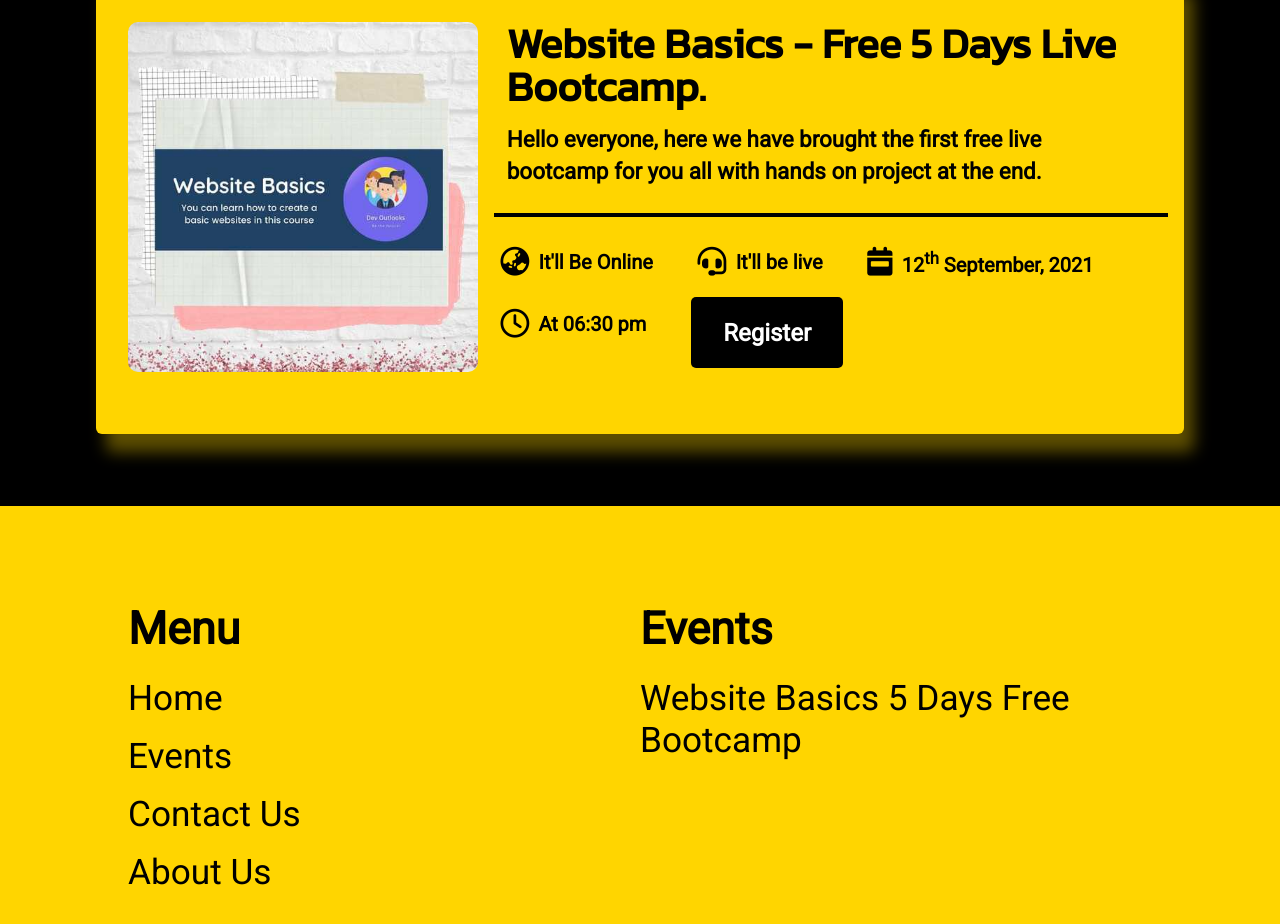
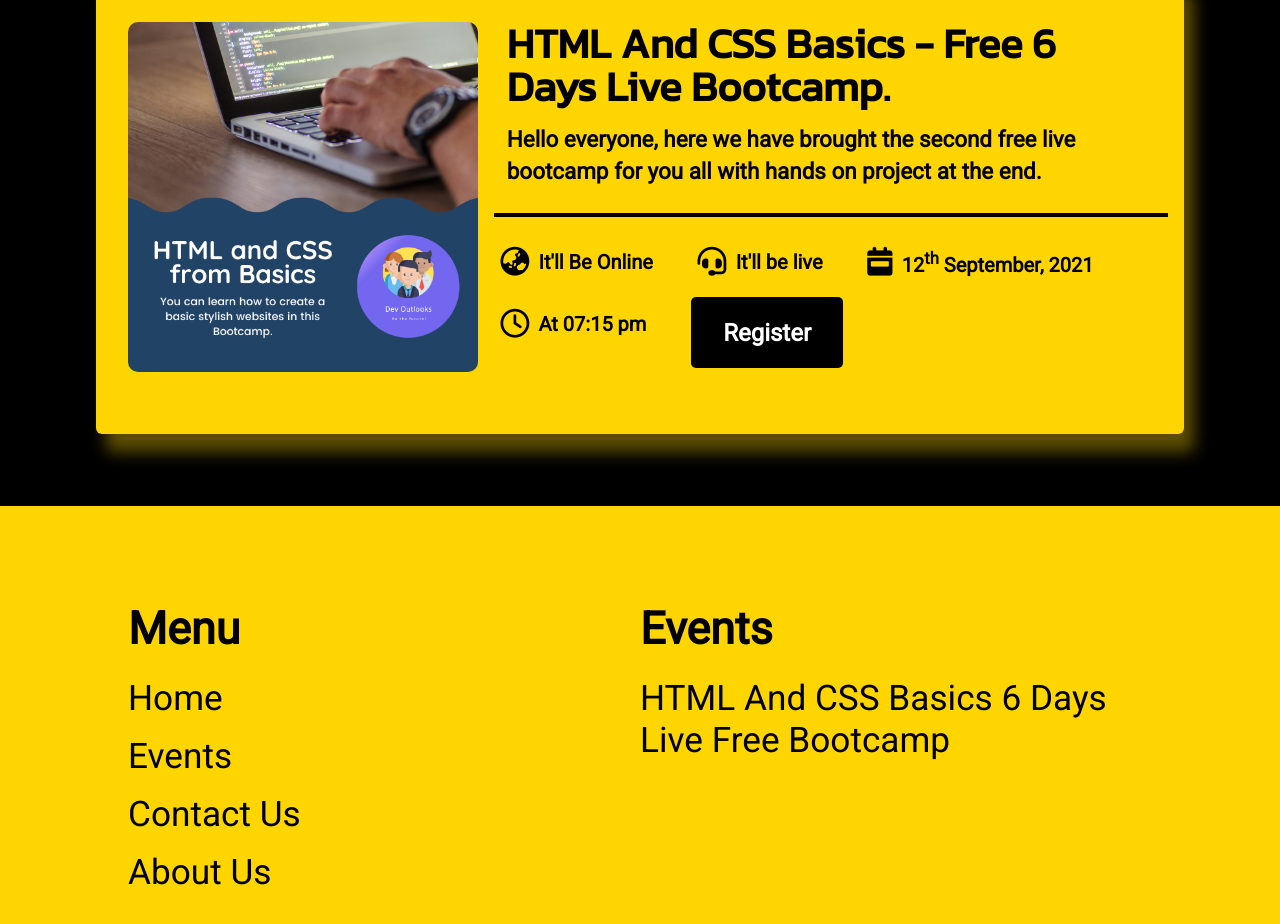
Before and after one commit to devoutlooks/devoutlooks.github.io, a plain HTML site: page index.html in a window 1280 px wide. Shown: the part 3200-4124 px from the top of the page. Drawn offline with Linux system fonts and the light colour scheme.

Commit message:
Update index.html

```diff
--- a/index.html
+++ b/index.html
@@ -111,12 +111,12 @@
         <div id="events">
             <div class="event" id="website__basics__event">
                 <div id="website__basics__img__bootcamp" class="img__bootcamp">
-                    <img src="Assets/BootcampsImgs/WebsiteBasicCourseImg.jpg" alt="This is the Website Basics Bootcamp thumbnail image.">
+                    <img src="Assets/BootcampsImgs/HTMLAndCSSBasicsLogo.png" alt="This is the HTML and CSS Basics Bootcamp thumbnail image.">
                 </div>
                 <div id="website__basics__body__bootcamp" class="body__bootcamp">
                     <div id="header__body__bootcamp" class="header__bootcamp">
-                        <h2>Website Basics - Free 5 Days Live Bootcamp.</h2>
-                        <p>Hello everyone, here we have brought the first free live bootcamp for you all with hands on project at the end.</p>
+                        <h2>HTML And CSS Basics - Free 6 Days Live Bootcamp.</h2>
+                        <p>Hello everyone, here we have brought the second free live bootcamp for you all with hands on project at the end.</p>
                         <div id="line"></div>
                     </div>
                     <div id="info__body__bootcamp" class="info__bootcamp">
@@ -149,11 +149,11 @@
                                 <i class="far fa-clock"></i>
                             </div>
                             <div id="time__body" class="body__info">
-                                At 06:30 pm
+                                At 07:15 pm
                             </div>
                         </div>
                         <div id="btn__register">
-                            <a href="https://forms.gle/qpXWV6dvcGTMbGy57" target="_blank">Register</a>
+                            <a href="https://forms.gle/Mau8nTqHF7yUiPMi6" target="_blank">Register</a>
                         </div>
                     </div>
                 </div>
@@ -173,7 +173,7 @@
                 </div>
                 <div id="events__grid" class="grid">
                     <h4>Events</h4>
-                    <a href="https://forms.gle/qpXWV6dvcGTMbGy57" target="_blank">Website Basics 5 Days Free Bootcamp</a>
+                    <a href="https://forms.gle/Mau8nTqHF7yUiPMi6" target="_blank">HTML And CSS Basics 6 Days Live Free Bootcamp</a>
                 </div>
             </div>
         </div>
```
